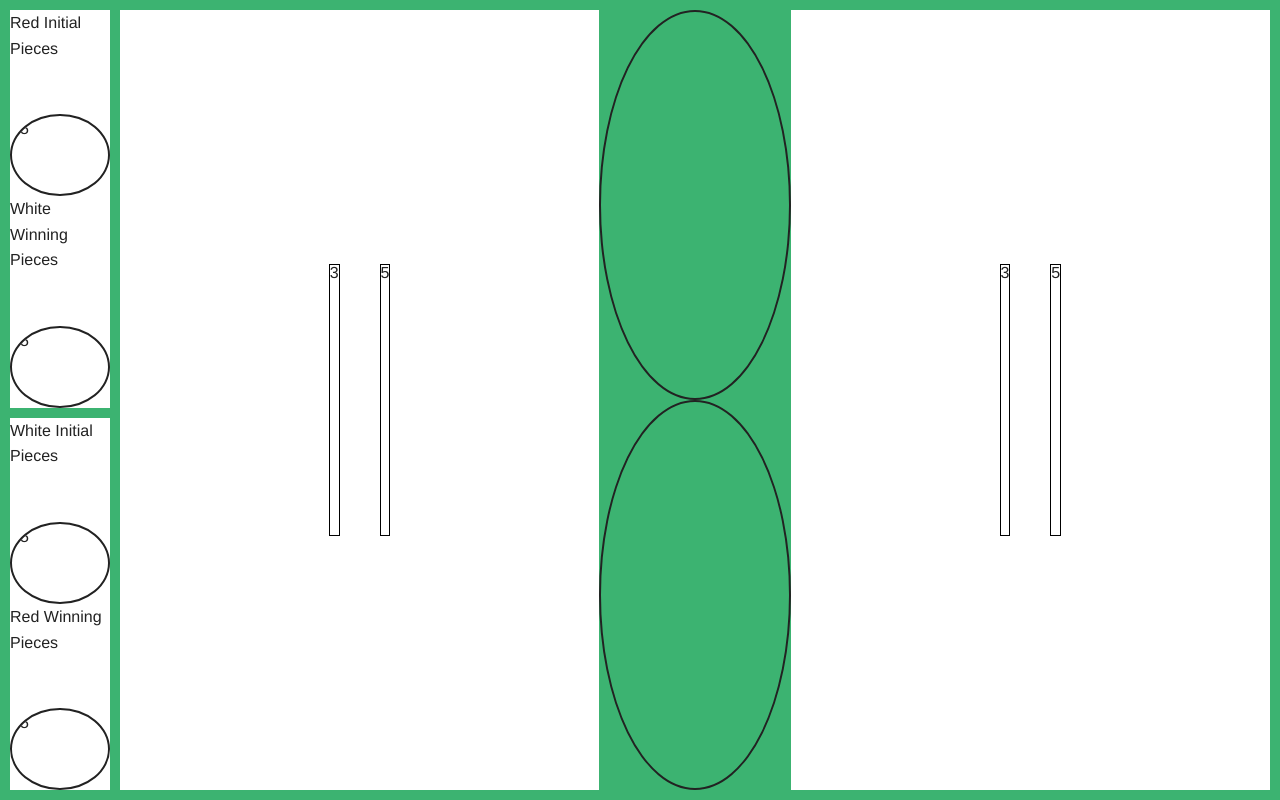
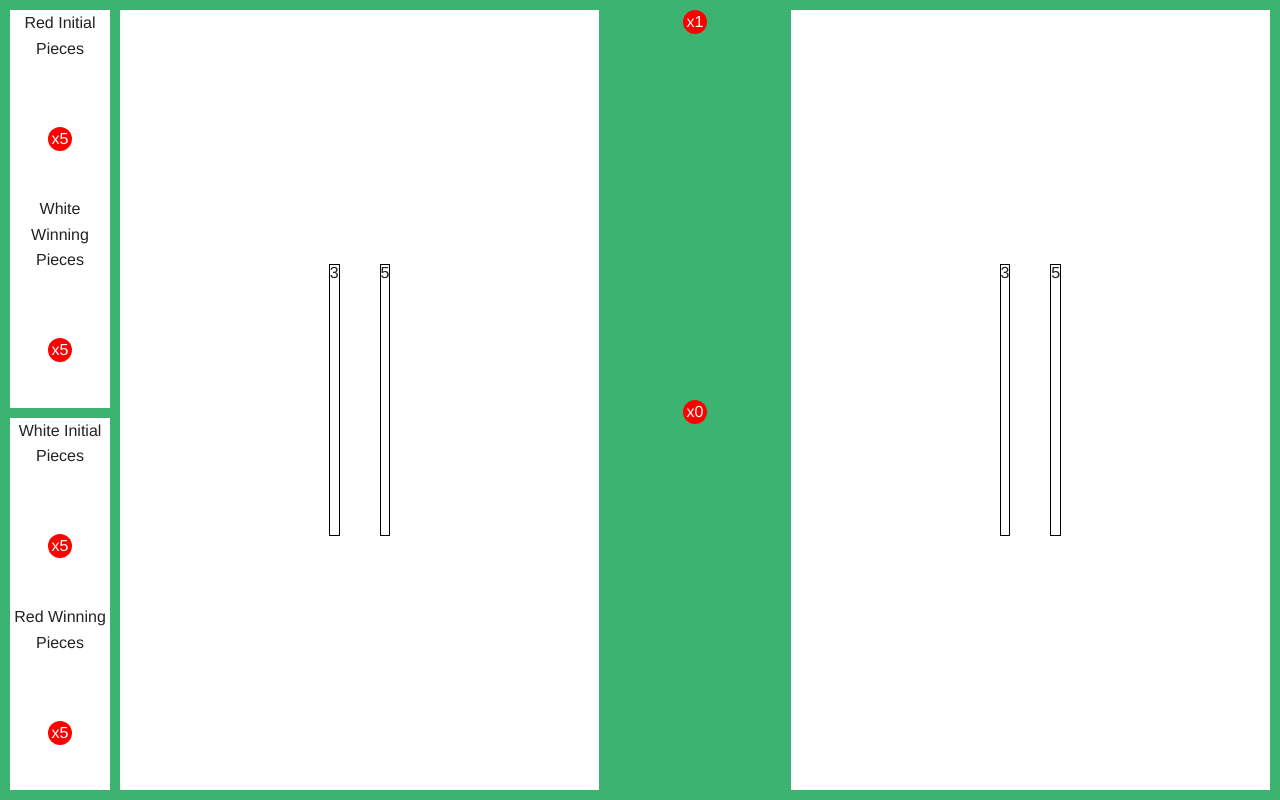
Before and after one commit to NickHeiner/acey-deucey-game-web, a website: page index.html in a window 1280 px wide. Drawn offline with Linux system fonts and the light colour scheme.

Commit message:
Created custom badge for pieces

```diff
--- a/index.html
+++ b/index.html
@@ -13,36 +13,36 @@
                 <div id="top-home" class="vertical grid-block">
                     <div id="red-initial" class="vertical grid-block">
                         <div class="grid-block">
-                            <p>Red Initial Pieces</p>
+                            <p class="text-center">Red Initial Pieces</p>
                         </div>
-                        <div class="grid-block red piece">
-                            <p>x5</p>
+                        <div class="align-center grid-block">
+                            <span class="piece">x5</span>
                         </div>
                     </div>
                     <div id="white-winning"" class=" vertical grid-block">
                         <div class="grid-block">
-                            <p>White Winning Pieces</p>
+                            <p class="text-center">White Winning Pieces</p>
                         </div>
-                        <div class="grid-block white piece">
-                            <p>x5</p>
+                        <div class=" align-center grid-block">
+                            <span class="piece">x5</span>
                         </div>
                     </div>
                 </div>
                 <div id="bottom-home" class="vertical grid-block">
                     <div id="white-initial" class="vertical grid-block">
                        <div class="grid-block">
-                            <p>White Initial Pieces</p>
+                            <p class="text-center">White Initial Pieces</p>
                         </div>
-                        <div class="grid-block white piece">
-                            <p>x5</p>
+                        <div class="grid-block align-center">
+                            <span class="piece">x5</span>
                         </div>
                     </div>
                     <div id="red-winning" class="vertical grid-block">
                         <div class="grid-block">
-                            <p>Red Winning Pieces</p>
+                            <p class="text-center">Red Winning Pieces</p>
                         </div>
-                        <div class="grid-block red piece">
-                            <p>x5</p>
+                        <div class="grid-block align-center">
+                            <span class="piece">x5</span>
                         </div>
                     </div>
                 </div>
@@ -71,8 +71,12 @@
                     </div>
                 </div>
                 <div id="bar" class="small-2 vertical grid-block">
-                    <div id="red-bar" class="grid-block piece">x1</div>
-                    <div id="white-bar" class="grid-block piece">x0</div>
+                    <div id="red-bar" class="grid-block align-center">
+                        <span class="piece">x1</span>
+                    </div>
+                    <div id="white-bar" class="grid-block align-center">
+                        <span class="piece">x0</span>
+                    </div>
                 </div>
                 <div id="right-spaces" class="small-5 vertical grid-block">
                     <div id="spaces-12-17" class="grid-block">
--- a/index.scss
+++ b/index.scss
@@ -24,8 +24,12 @@
 }
 
 .piece {
-    border-radius: 100%;
-    border: 2px solid;
+    @include badge (
+        $background: red,
+        $color: white,
+        $diameter: 1.5rem,
+        $fontsize: 1rem
+    );
 }
 
 .dice {
```
Also changed, not shown: built.css.
